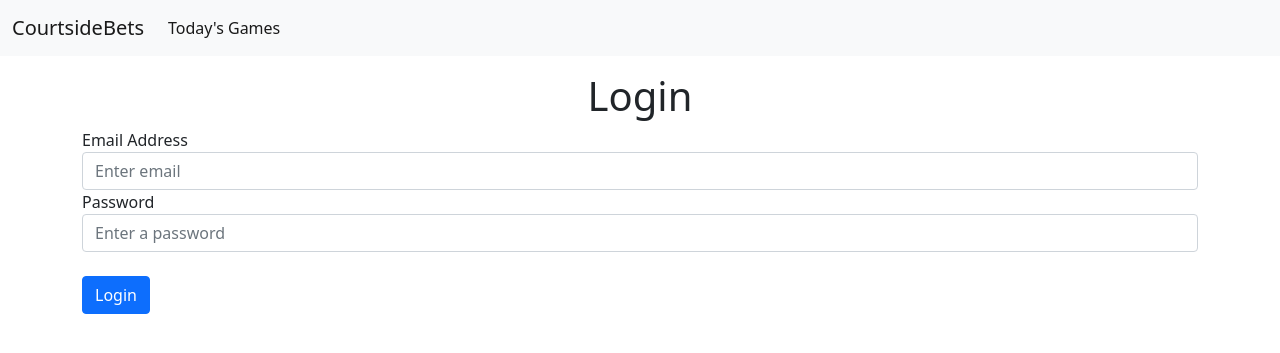
After one commit to aniqp/NBA-Betting-App, a Flask app: page /login in a window 1280 px wide. The commit adds this page. Shown: the top 353 px of the page. Run offline with Flask 2, Linux system fonts and the light colour scheme.

```diff
--- a/app/__init__.py
+++ b/app/__init__.py
@@ -1,5 +1,6 @@
 from flask import Flask
 
 app = Flask(__name__)
+app.secret_key = "v5mqvgwj"
 
 from app import views
--- /dev/null
+++ b/app/templates/login.html
@@ -0,0 +1,38 @@
+{% extends "main/base.html" %}
+
+{% block title %} Login {% endblock %}
+
+{% block main %}
+<div class="container">
+    <div class="row">
+        <div class="col">
+            <h1>Login</h1>
+            <form method = "POST">
+                <div class ="form-group">
+                    <label for = "email">Email Address</label>
+                    <input
+                        type="email"
+                        class = "form-control"
+                        id = "email"
+                        name="email"
+                        placeholder = "Enter email"
+                        />
+                </div>
+                <div class ="form-group">
+                    <label for = "password1">Password</label>
+                    <input
+                        type="text"
+                        class = "form-control"
+                        id = "password"
+                        name="password"
+                        placeholder = "Enter a password"
+                        />
+                </div>
+                <br>
+                <button type = "submit" class ="btn btn-primary">Login</button>
+            </form>
+        </div>
+    </div>
+</div>
+
+{% endblock %}
--- a/app/templates/main/base.html
+++ b/app/templates/main/base.html
@@ -42,6 +42,22 @@
         </div>
     </nav>
 
+    {% with messages = get_flashed_messages(with_categories = true) %}
+    {% if messages %}
+        {% for category, message in messages %}
+        {% if category == 'error' %}
+        <div class = "alert alert-danger alter-dismissable fade show" role = "alert">
+            {{ message }}
+        </div>
+        {% else %}
+        <div class = "alert alert-success alter-dismissable fade show" role = "alert">
+            {{ message }}
+        </div>
+        {% endif %}
+        {% endfor %}
+    {% endif %}
+    {% endwith %}
+
     <main>
         {% block main %} {% endblock %}
     </main>
--- a/app/templates/sign_up.html
+++ b/app/templates/sign_up.html
@@ -41,7 +41,7 @@
                 <div class ="form-group">
                     <label for = "password1">Password</label>
                     <input
-                        type="text"
+                        type="password"
                         class = "form-control"
                         id = "password1"
                         name="password1"
--- a/app/views.py
+++ b/app/views.py
@@ -1,5 +1,5 @@
 from app import app
-from flask import render_template, request
+from flask import render_template, request, flash
 from app.functions.todays_games import *
 from app.functions.get_team_credentials import *
 from app.functions.get_best_player import *
@@ -46,6 +46,35 @@ def games(game_id):
         away_team = away_team
     )
 
-@app.route("/sign-up")
+@app.route("/sign-up", methods = ['GET', 'POST'])
 def sign_up():
+    if request.method == 'POST':
+        email = request.form.get('email')
+        firstName = request.form.get('firstName')
+        lastName = request.form.get('lastName')
+        password1 = request.form.get('password1')
+        password2 = request.form.get('password2')
+
+        if len(email) < 4:
+            flash('Email length must be greater than 3 characters.', category = 'error')
+        elif len(firstName) < 2:
+            flash('First name length must be greater than 1 character.', category = 'error')
+        elif len(lastName) < 2:
+            flash('Last name length must be greater than 1 character.', category = 'error')
+        elif password1 != password2:
+            flash('Passwords don\'t match.', category = 'error')
+        elif len(password1) < 7:
+            flash('Password must be at least 7 characters.', category = 'error')
+        else:
+            flash('Account created!', category='success')
+
+
     return render_template("sign_up.html")
+
+@app.route('/login', methods = ['GET', 'POST'])
+def login():
+    return render_template("login.html")
+
+@app.route('/logout')
+def logout():
+    return "<p>Logout</p>"
--- a/run.py
+++ b/run.py
@@ -1,4 +1,4 @@
 from app import app
 
 if __name__ == "__main__":
-    app.run()
+    app.run(host="0.0.0.0", port=8080, threaded = True)
```
